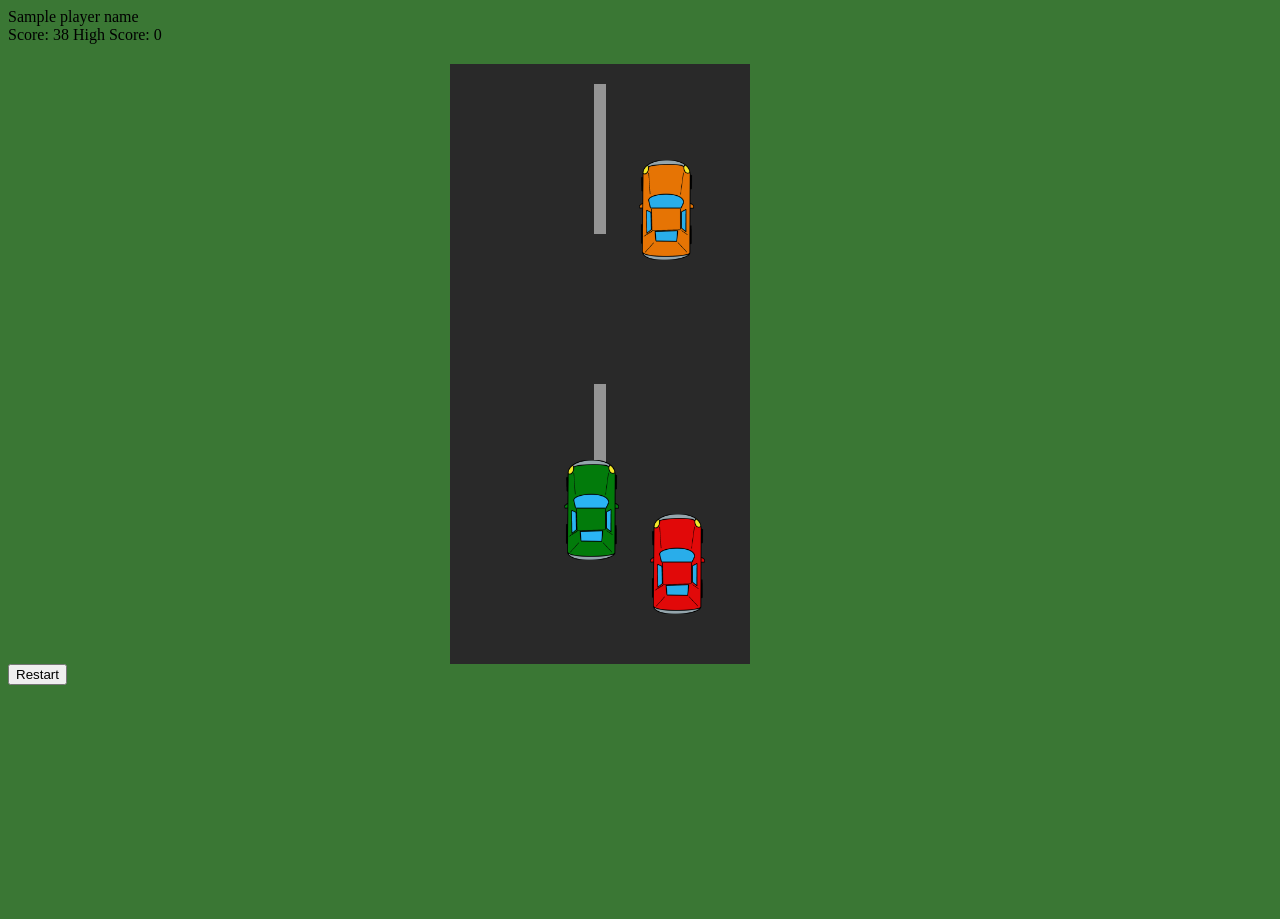
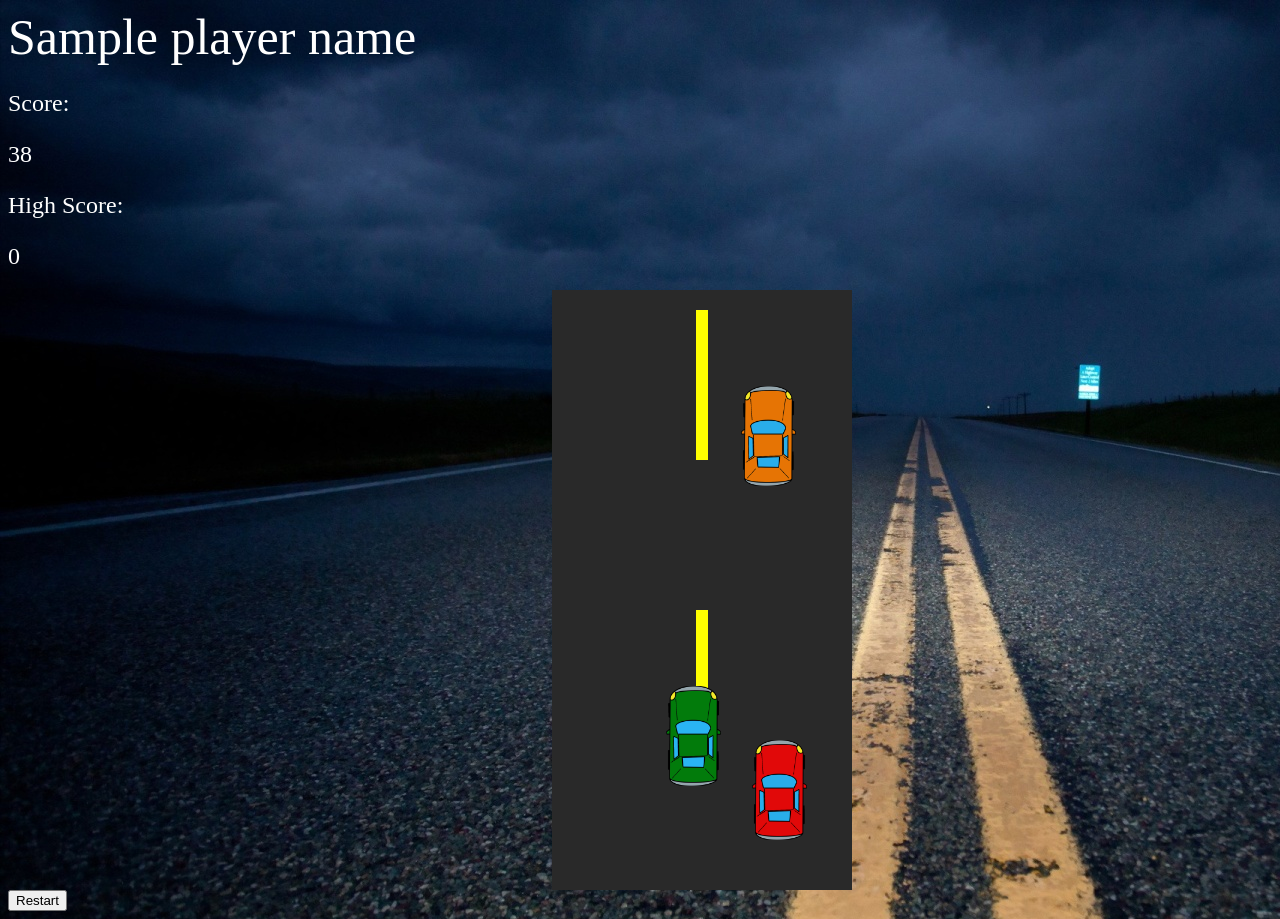
Before and after one commit to Kattkovacs/javascript-game-drivers, a Flask app: template templates/game.html in a window 1280 px wide. Before the commit the page ends 685 px from the top, so only its background shows below. Run offline with Flask 2, Linux system fonts and the light colour scheme; the template is opened without the code that fills it: most values are stand-ins (such as "Sample title", 1, 10 or a date in 2020).

Commit message:
Changed the background, label and title color and size, changed the game lines to yellow(from white) to match the background.

```diff
--- a/static/css/style.css
+++ b/static/css/style.css
@@ -1,12 +1,13 @@
 body {
-    background-color: #3A7734;
+    /*background-color: #3A7734;*/
+    background: url("/static/img/background.jpg");
 }
 
 #road {
     position: relative;
     height: 600px;
     width: 300px;
-    left: 35%;
+    left: 43%;
     margin-top: 20px;
     background-color: #292929;
     overflow: hidden;
@@ -18,22 +19,26 @@ body {
     height: 150px;
     width: 4%;
     margin-left: 48%;
-    background: rgba(255, 255, 255, 0.5);
+    /*background: rgba(255, 255, 255, 0.5);*/
     /*border: yellow 1px solid;*/
+    background: yellow;
 }
 
 #line-1{
     top: -150px;
+    color: yellow;
     /*border: white 1px solid;*/
 }
 
 #line-2{
     top: 150px;
+    color: yellow;
     /*border: white 1px solid;*/
 }
 
 #line-3{
     top: 450px;
+    color: yellow;
     /*border: white 1px solid;*/
 }
 
@@ -84,13 +89,34 @@ body {
     left: 13%;
 }
 
-#score_div{
-    position: absolute;
-    margin-top: 20%;
-    margin-left: 10%;
-    font-size: 35px;
-    background-color: white;
-    color: #454545;
-    padding: 10px;
-    box-shadow: 4px 4px 0px 1px #808080;
+#score{
+    font-size: x-large;
+    color: white;
 }
+
+
+#high-score{
+    font-size: x-large;
+    color: white;
+}
+
+
+#player-name {
+    font-size: 50px;
+    color: white;
+}
+
+.labels {
+    font-size: x-large;
+    color: white;
+}
+
+h1 {
+    font-size: 100px;
+    text-align: center;
+    color: white;
+}
+
+.player-name {
+    text-align:center;
+}
--- a/static/js/game.js
+++ b/static/js/game.js
@@ -161,7 +161,7 @@ function stopTheGame() {
     cancelAnimationFrame(moveUp);
     cancelAnimationFrame(moveDown);
     let snd = new Audio("/static/sound/carCrash.mp3");
-    snd.play();
+    // snd.play();
     restartDiv.slideDown();
     restartBtn.focus();
     setHighScore();
--- a/templates/game.html
+++ b/templates/game.html
@@ -7,10 +7,10 @@
     <script src="{{ url_for('static', filename='js/game.js') }}" defer></script>
 </head>
 <body>
-{{ player_name }}
+<div id="player-name"> {{ player_name }} </div>
 <div id="score-div">
-    Score: <span id="score">0</span>
-    High Score: <span id="high-score">0</span>
+    <p class="labels">Score:</p> <span id="score">0</span>
+    <p class="labels">High Score:</p> <span id="high-score">0</span>
 </div>
 <div id="road">
     <div id="line-1" class="line"></div>
--- a/templates/index.html
+++ b/templates/index.html
@@ -7,8 +7,8 @@
     <link rel="stylesheet" href="{{ url_for('static', filename='css/style.css') }}">
 </head>
 <body>
-<h1>Traffic Racer</h1>
-<form action="{{ url_for('game') }}">
+<h1 name="title" >Traffic Racer</h1>
+<form action="{{ url_for('game') }}" class="player-name"  >
     <input type="text" name="player" required>
 <button type="submit">Start</button>
 </form>
```
Also changed, not shown: static/img/background.jpg (added).
